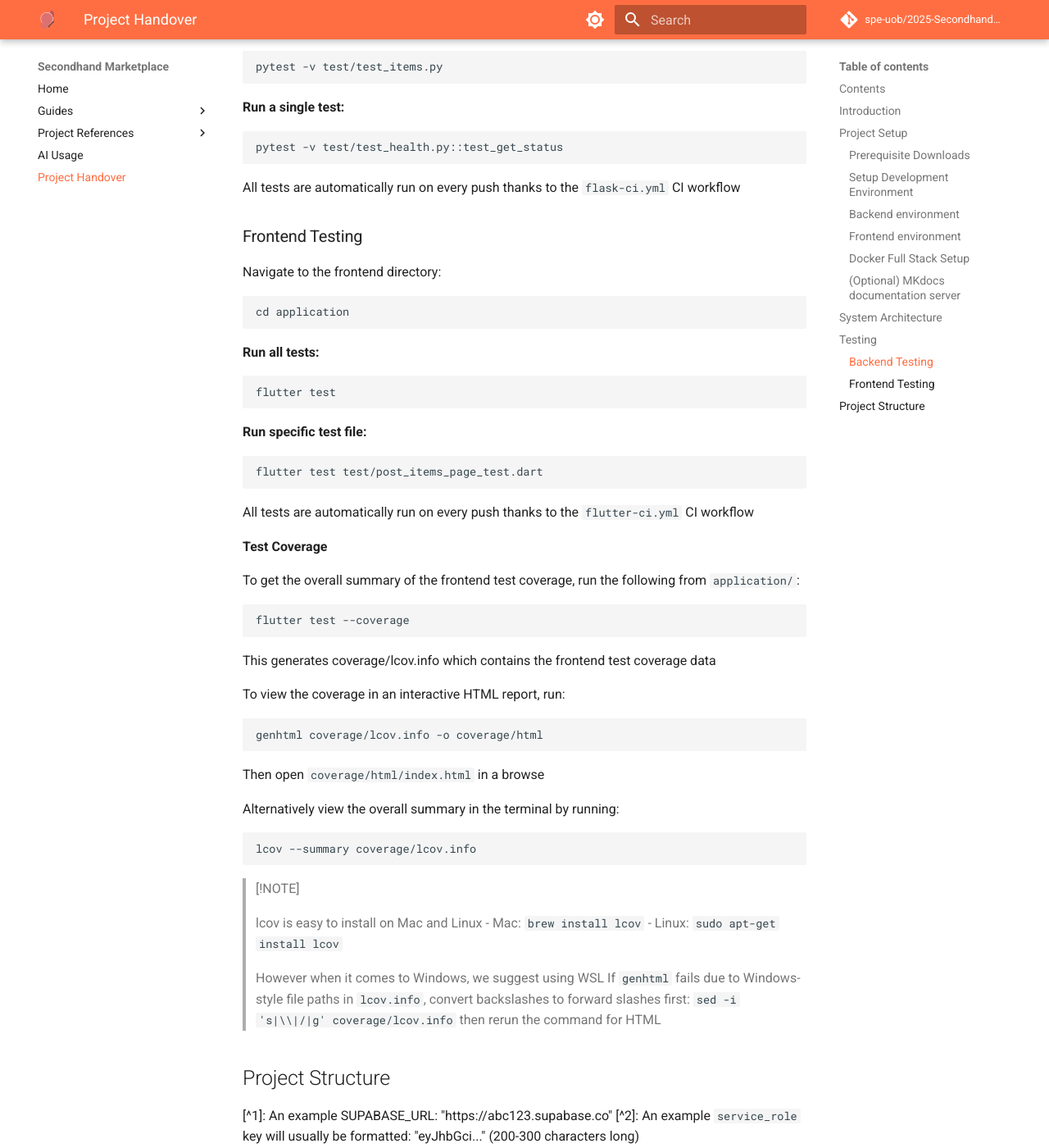
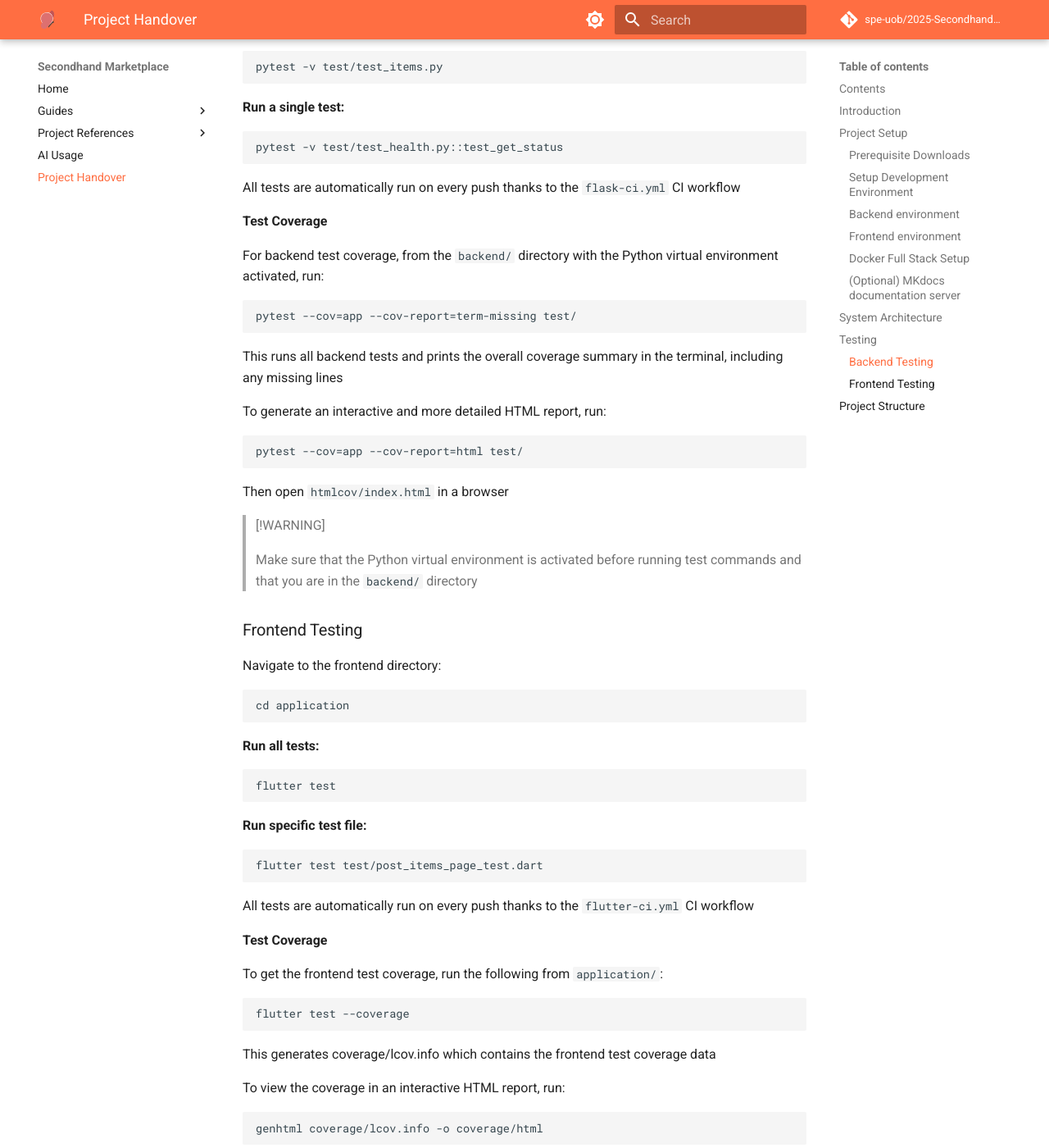
Before and after one commit to Ewan-Friend/Secondhand-Marketplace, an MkDocs documentation site: the page built from docs/handover/handover.md, in a window 1280 px wide and 1400 px high, scrolled down 5979 px. Shown: the whole window at 82% size. Built offline with MkDocs 1.6.1 and Material for MkDocs 9.7.7, drawn with Linux system fonts in a browser that asks for light colours; comment, search, counter and statistics services are not loaded.

````diff
--- a/docs/handover/handover.md
+++ b/docs/handover/handover.md
@@ -224,6 +224,28 @@
 
 All tests are automatically run on every push thanks to the `flask-ci.yml` CI workflow
 
+**Test Coverage**
+
+For backend test coverage, from the `backend/` directory with the Python virtual environment activated, run:
+
+```bash
+pytest --cov=app --cov-report=term-missing test/
+```
+
+This runs all backend tests and prints the overall coverage summary in the terminal, including any missing lines
+
+To generate an interactive and more detailed HTML report, run:
+```bash
+pytest --cov=app --cov-report=html test/
+```
+
+Then open `htmlcov/index.html` in a browser
+
+> [!WARNING]
+>
+> Make sure that the Python virtual environment is activated before running test commands and that you are in the `backend/` directory
+>
+
 ### Frontend Testing
 
 Navigate to the frontend directory:
@@ -245,7 +267,7 @@
 
 **Test Coverage**
 
-To get the overall summary of the frontend test coverage, run the following from `application/`:
+To get the frontend test coverage, run the following from `application/`:
 
 ```bash
 flutter test --coverage
````
